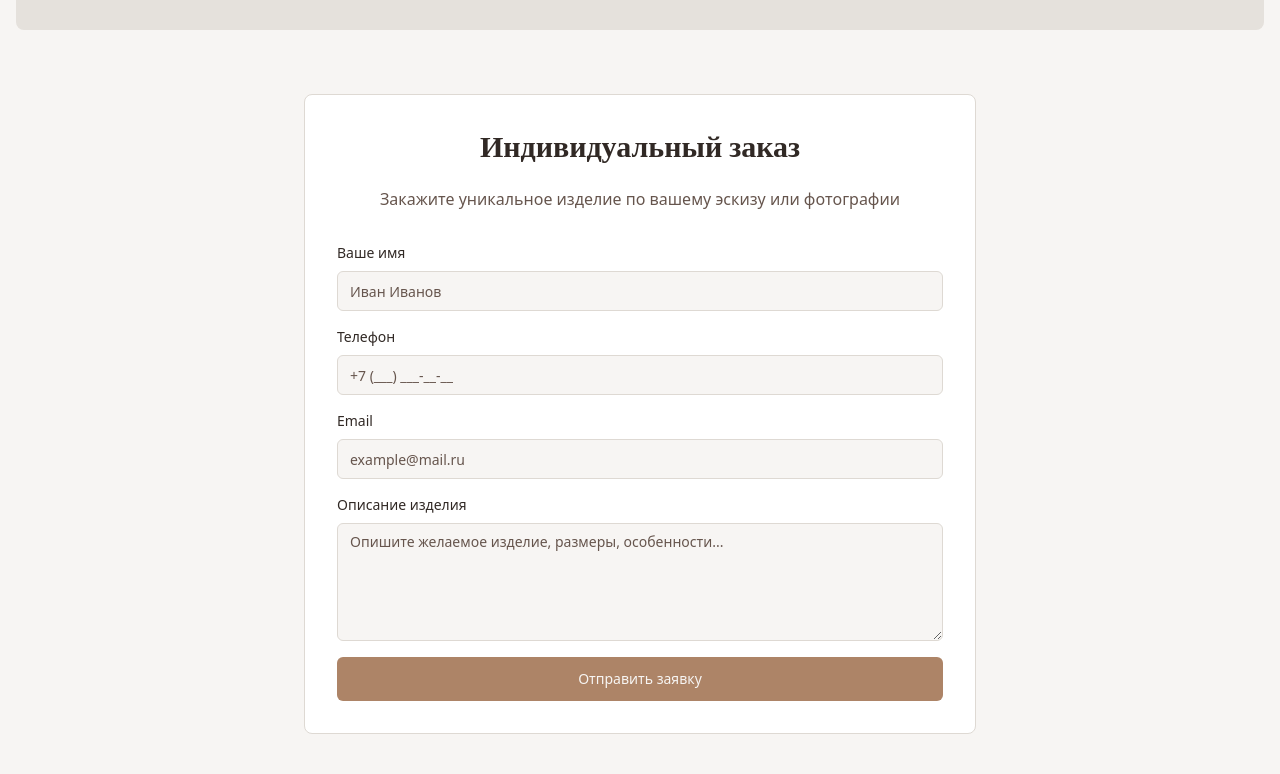
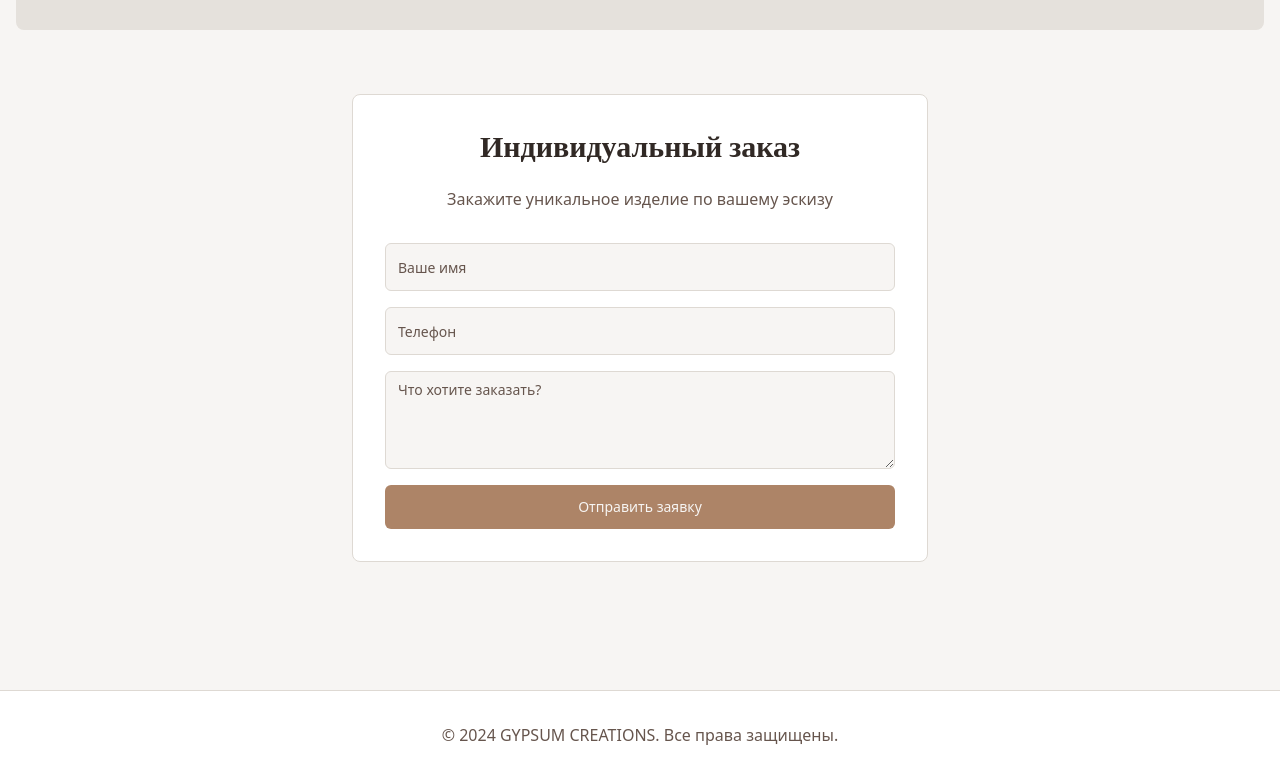
Before and after one commit to pr-poehali-dev/gypsum-store-project, a React (Vite) app: page / in a window 1280 px wide. Shown: the part 1226-2000 px from the top of the page. Built offline with nearby package versions, Linux system fonts and the light colour scheme.

Commit message:
Упрощение формы заказа

```diff
--- a/src/pages/Index.tsx
+++ b/src/pages/Index.tsx
@@ -218,31 +218,18 @@ const Index = () => {
               </div>
             </section>
 
-            <section className="bg-card border border-border rounded-lg p-8 max-w-2xl mx-auto">
+            <section className="bg-card border border-border rounded-lg p-8 max-w-xl mx-auto">
               <h3 className="text-3xl font-bold mb-6 text-center">Индивидуальный заказ</h3>
               <p className="text-muted-foreground text-center mb-8">
-                Закажите уникальное изделие по вашему эскизу или фотографии
+                Закажите уникальное изделие по вашему эскизу
               </p>
               <form className="space-y-4">
-                <div>
-                  <label className="block text-sm font-medium mb-2">Ваше имя</label>
-                  <Input placeholder="Иван Иванов" />
-                </div>
-                <div>
-                  <label className="block text-sm font-medium mb-2">Телефон</label>
-                  <Input placeholder="+7 (___) ___-__-__" />
-                </div>
-                <div>
-                  <label className="block text-sm font-medium mb-2">Email</label>
-                  <Input type="email" placeholder="example@mail.ru" />
-                </div>
-                <div>
-                  <label className="block text-sm font-medium mb-2">Описание изделия</label>
-                  <Textarea
-                    placeholder="Опишите желаемое изделие, размеры, особенности..."
-                    rows={5}
-                  />
-                </div>
+                <Input placeholder="Ваше имя" className="h-12" />
+                <Input placeholder="Телефон" className="h-12" />
+                <Textarea
+                  placeholder="Что хотите заказать?"
+                  rows={4}
+                />
                 <Button type="submit" className="w-full bg-secondary hover:bg-secondary/90" size="lg">
                   Отправить заявку
                 </Button>
```
